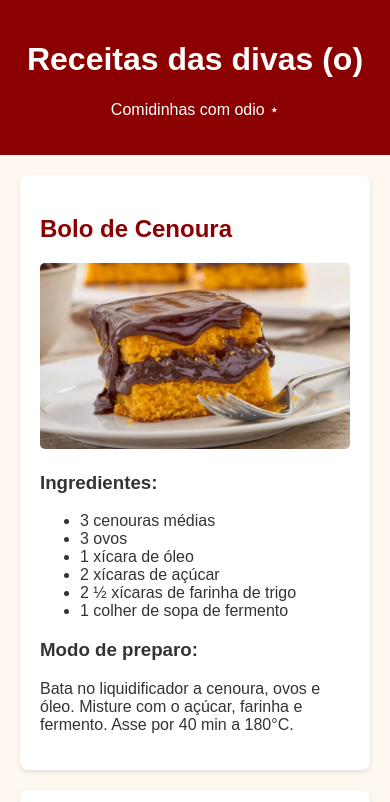
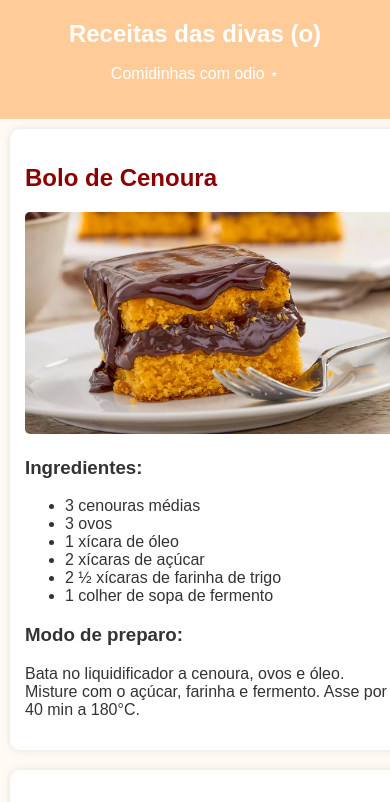
Before and after one commit to moonh162/lpaw, a plain HTML site: page index.html in a window 390 px wide. Shown: the top 802 px of the page. Drawn offline with Linux system fonts and the light colour scheme.

Commit message:
Update style.css

```diff
--- a/style.css
+++ b/style.css
@@ -35,3 +35,62 @@ header {
 h2 {
   color: #8B0000;
 }
+
+/* Estilo base */
+body {
+  font-family: Arial, sans-serif;
+  background-color: #fffaf3;
+  color: #333;
+  margin: 0;
+  padding: 0;
+}
+
+header {
+  background-color: #ffcc99;
+  text-align: center;
+  padding: 20px;
+}
+
+h1 {
+  margin: 0;
+  font-size: 1.8em;
+}
+
+.container {
+  display: flex;
+  flex-wrap: wrap;
+  justify-content: center;
+  padding: 10px;
+  gap: 20px;
+}
+
+.receita {
+  background-color: #ffffff;
+  border-radius: 10px;
+  box-shadow: 0 0 10px rgba(0, 0, 0, 0.1);
+  padding: 15px;
+  max-width: 320px;
+  width: 100%;
+}
+
+.receita img {
+  width: 100%;
+  border-radius: 5px;
+}
+
+/* Responsividade para celulares */
+@media (max-width: 600px) {
+  header h1 {
+    font-size: 1.5em;
+  }
+
+  .receita {
+    max-width: 100%;
+    margin: 0 auto;
+  }
+
+  .container {
+    flex-direction: column;
+    padding: 10px;
+  }
+}
```
